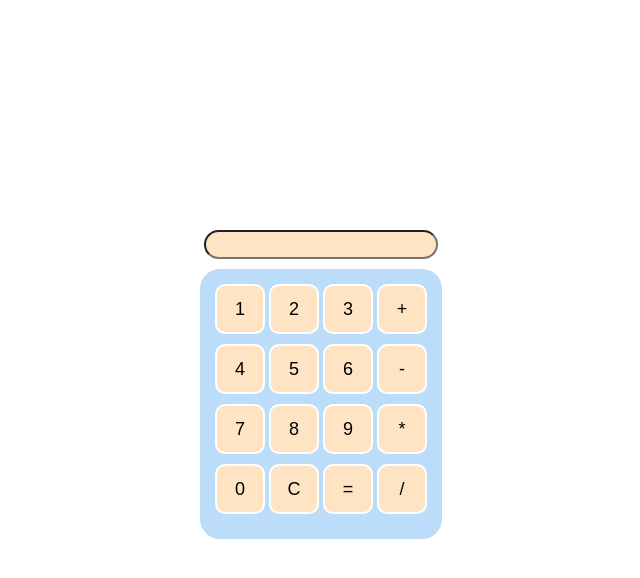
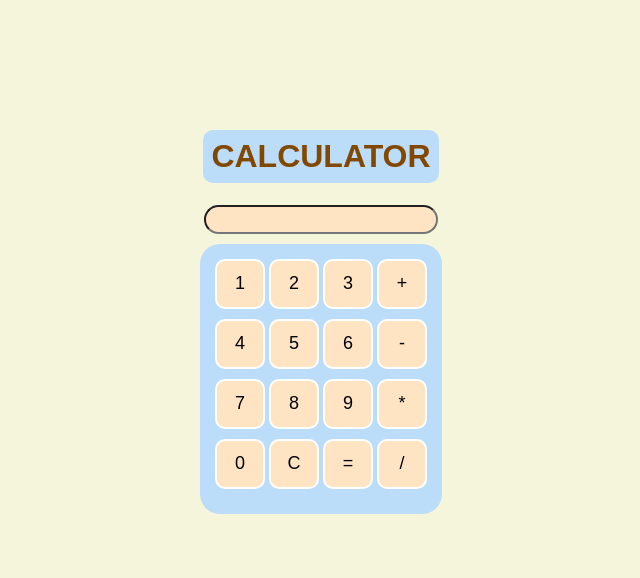
Before and after one commit to Udayyyyy/MV-CLOUDS, a plain HTML site: page Day3/15.html in a window 1280 px wide. Shown: the whole page, without its empty margins (319-959 px from the left). Drawn offline with Linux system fonts and the light colour scheme.

Commit message:
formatting all files

```diff
--- a/Day3/15.html
+++ b/Day3/15.html
@@ -1,26 +1,27 @@
 <!DOCTYPE html>
 <html lang="en">
   <head>
-  <meta charset="UTF-8">
-  <meta name="viewport" content="width=device-width, initial-scale=1.0">
+    <meta charset="UTF-8" />
+    <meta name="viewport" content="width=device-width, initial-scale=1.0" />
     <title></title>
-  <link rel="stylesheet" href="style15.css">
+    <link rel="stylesheet" href="style15.css" />
   </head>
   <body>
-    <input type="text" id="display" readonly>
+    <h1>CALCULATOR</h1>
+    <input type="text" id="display" readonly />
     <div class="buttons">
       <button onclick="appendToDisplay('1')">1</button>
       <button onclick="appendToDisplay('2')">2</button>
       <button onclick="appendToDisplay('3')">3</button>
-      <button onclick="appendToDisplay('+')">+</button><br>
+      <button onclick="appendToDisplay('+')">+</button><br />
       <button onclick="appendToDisplay('4')">4</button>
       <button onclick="appendToDisplay('5')">5</button>
       <button onclick="appendToDisplay('6')">6</button>
-      <button onclick="appendToDisplay('-')">-</button><br>
+      <button onclick="appendToDisplay('-')">-</button><br />
       <button onclick="appendToDisplay('7')">7</button>
       <button onclick="appendToDisplay('8')">8</button>
       <button onclick="appendToDisplay('9')">9</button>
-      <button onclick="appendToDisplay('*')">*</button><br>
+      <button onclick="appendToDisplay('*')">*</button><br />
       <button onclick="appendToDisplay('0')">0</button>
       <button onclick="clearDisplay()">C</button>
       <button onclick="calculateResult()">=</button>
@@ -29,23 +30,22 @@
 
     <script>
       function appendToDisplay(value) {
-  document.getElementById('display').value += value;
+        document.getElementById("display").value += value;
       }
 
       function clearDisplay() {
-  document.getElementById('display').value = '';
+        document.getElementById("display").value = "";
       }
 
       function calculateResult() {
         var result;
         try {
-    result = eval(document.getElementById('display').value);
+          result = eval(document.getElementById("display").value);
         } catch (error) {
-    result = 'Error';
+          result = "Error";
         }
-  document.getElementById('display').value = result;
+        document.getElementById("display").value = result;
       }
-
     </script>
   </body>
 </html>
--- a/Day3/style15.css
+++ b/Day3/style15.css
@@ -4,9 +4,16 @@ body {
   justify-content: center;
   align-items: center;
   margin-top: 18%;
+  background-color: beige;
 }
-
-
+h1{
+  margin-top: -100px;
+  color:  rgb(131, 72, 0);
+  font-family: sans-serif;
+  background-color: rgb(188, 221, 250);
+  border-radius: 10px;
+  padding: 8px;
+}
 
 #display {
   background-color: bisque;
@@ -17,9 +24,9 @@ body {
 }
 
 .buttons {
-    padding: 15px;
-    background-color: rgb(188, 221, 250);
-    border-radius: 20px;
+  padding: 15px;
+  background-color: rgb(188, 221, 250);
+  border-radius: 20px;
 }
 
 button {
```
Also changed, not shown: Day3/10.html (+8 -5 lines), Day3/11.html (+2 -2 lines), Day3/12.html (+4 -5 lines), Day3/13.html (+10 -11 lines), Day3/14.html (+12 -13 lines), Day3/3.html (+8 -10 lines), Day3/4.html (+10 -10 lines), Day3/6.html (+9 -10 lines), Day3/7.html (+8 -10 lines), Day3/8.html (+23 -14 lines), Day3/9.html (+15 -15 lines), Day3/2.html (line endings or trailing spaces). Lines whose indentation alone changed are shown as unchanged.
